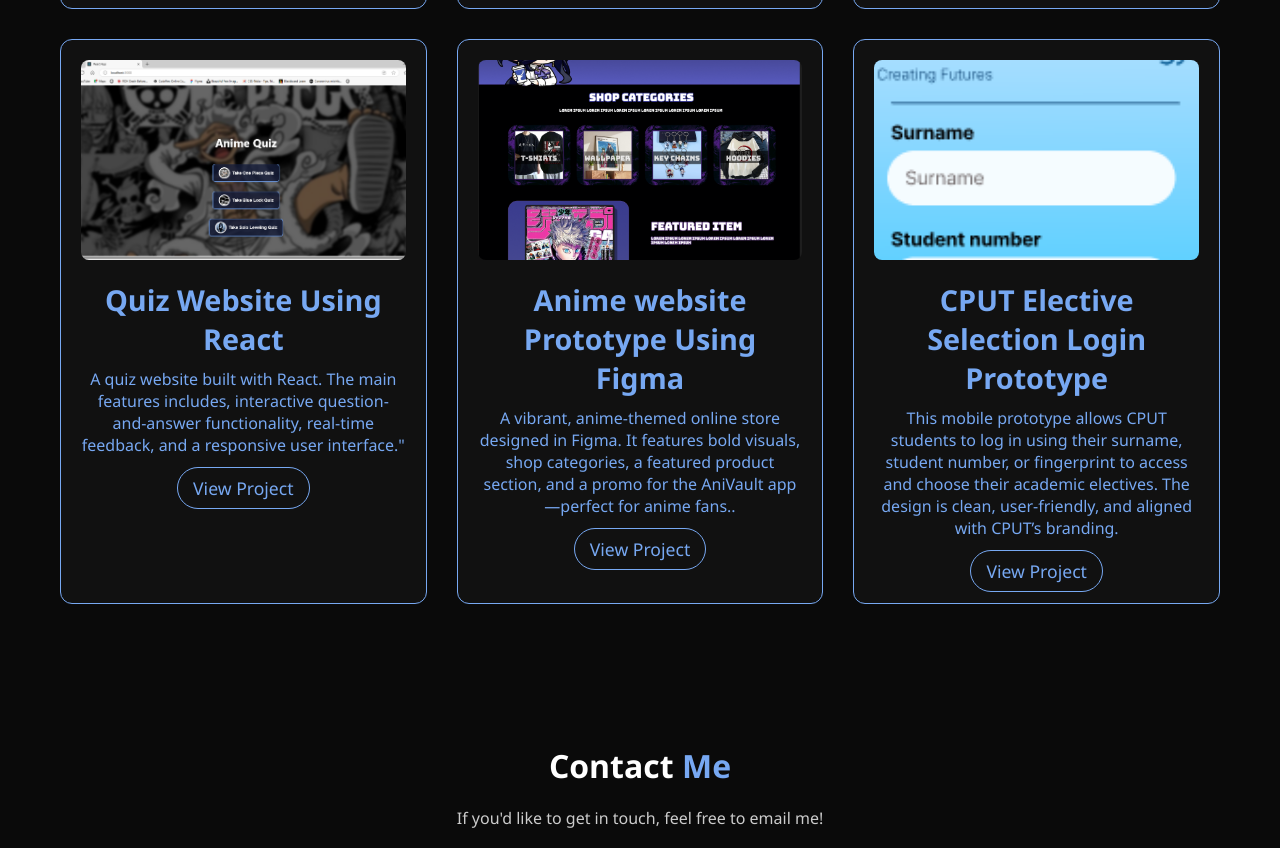
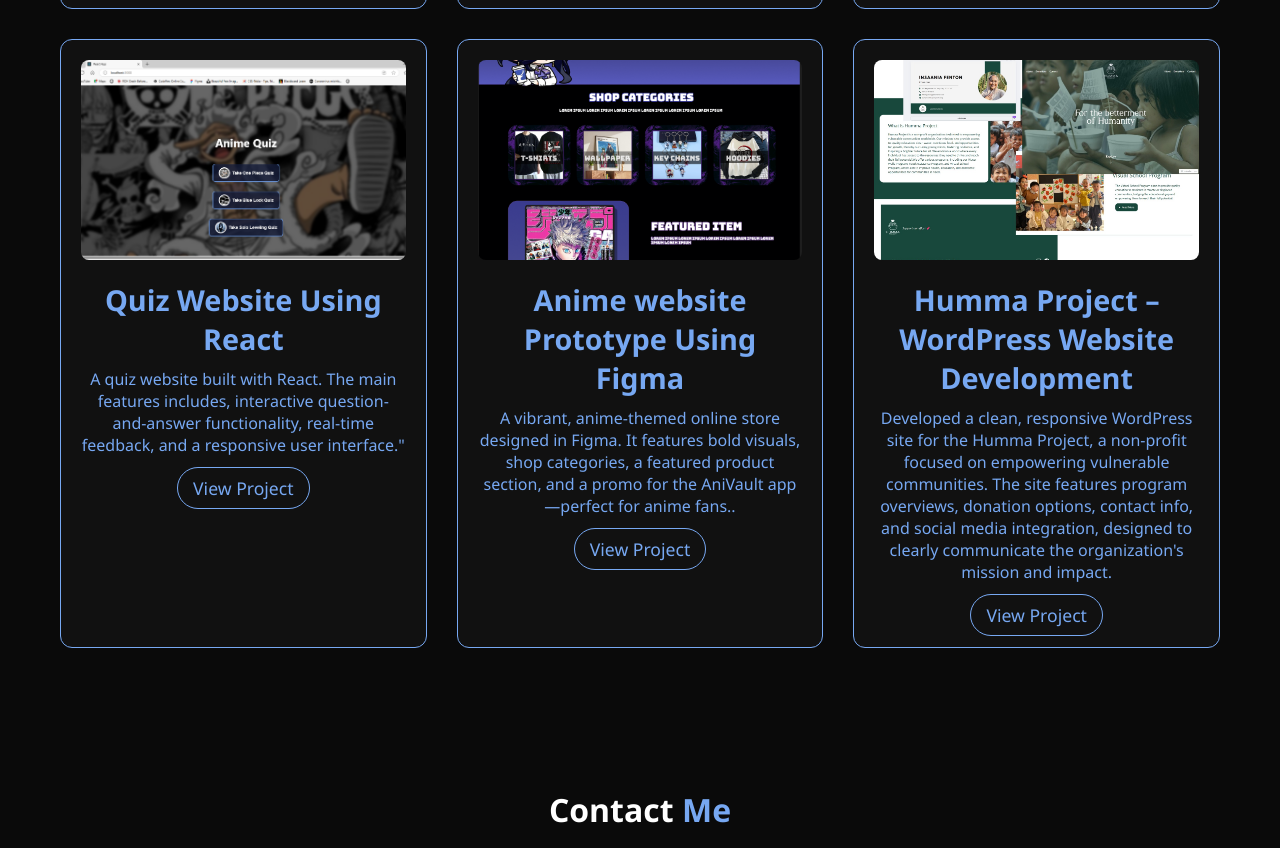
Before and after one commit to Saajid-Malick/Saajid_Malick_Portfolio, a plain HTML site: page index.html in a window 1280 px wide. Shown: the part 3455-4303 px from the top of the page. Drawn offline with Linux system fonts and the light colour scheme.

Commit message:
Update index.html

```diff
--- a/index.html
+++ b/index.html
@@ -162,11 +162,11 @@
       </div>
 
       <div class="project">
-        <img src="images/Screenshot 2025-05-27 144955.png" alt="Project 6">
+        <img src="images/WhatsApp Image 2025-06-02 at 14.03.31_5db235ba.jpg" alt="Project 6">
         <div class="project-info">
-          <h3>CPUT Elective Selection Login Prototype</h3>
-          <p>This mobile prototype allows CPUT students to log in using their surname, student number, or fingerprint to access and choose their academic electives. The design is clean, user-friendly, and aligned with CPUT’s branding.</p>
-          <a href="projects/cput.pdf" class="view-project">View Project</a>
+          <h3>Humma Project – WordPress Website Development</h3>
+          <p>Developed a clean, responsive WordPress site for the Humma Project, a non-profit focused on empowering vulnerable communities. The site features program overviews, donation options, contact info, and social media integration, designed to clearly communicate the organization's mission and impact.</p>
+          <a href="https://hummaproject.org/" class="view-project">View Project</a>
         </div>
       </div>
 
```
